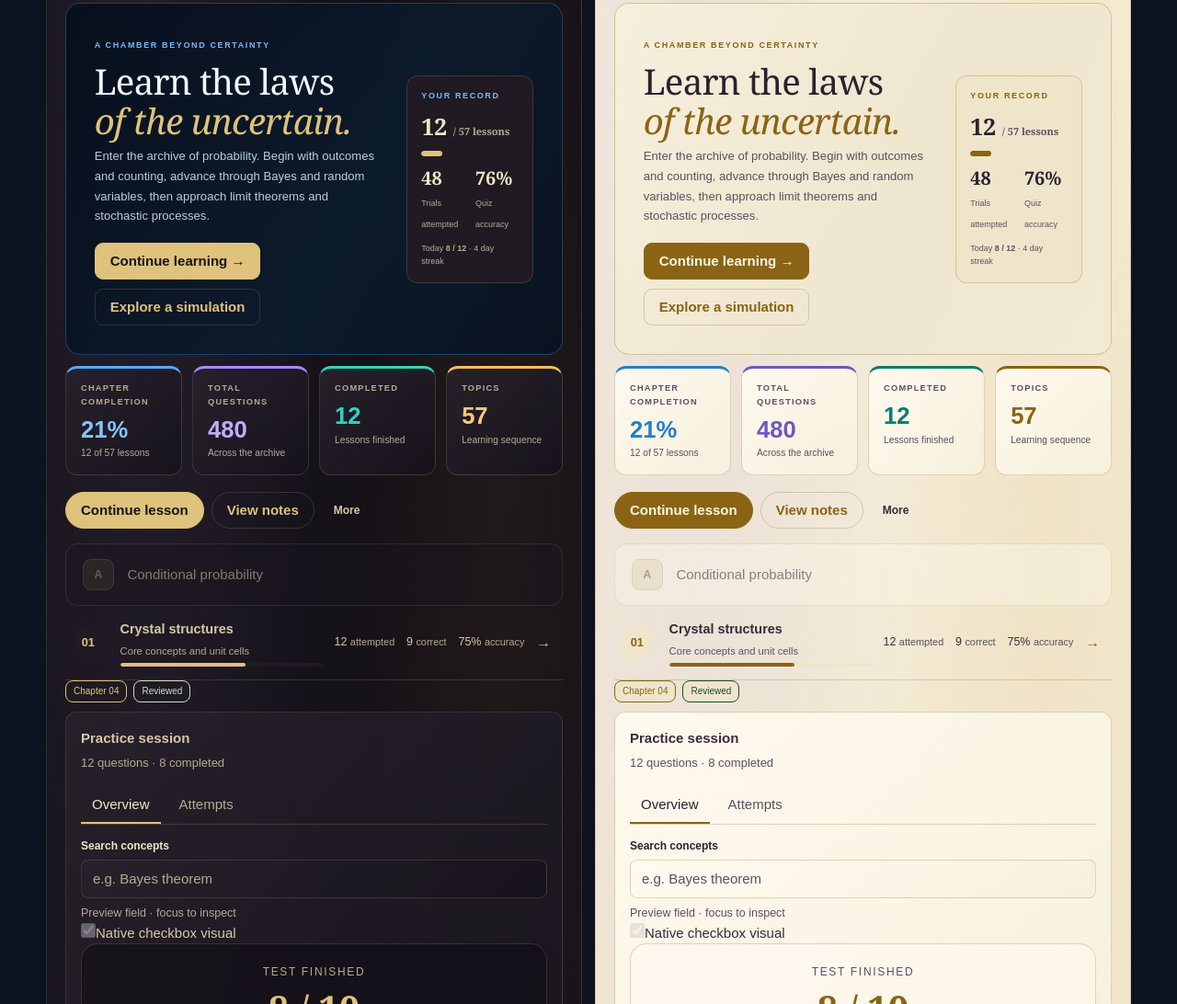
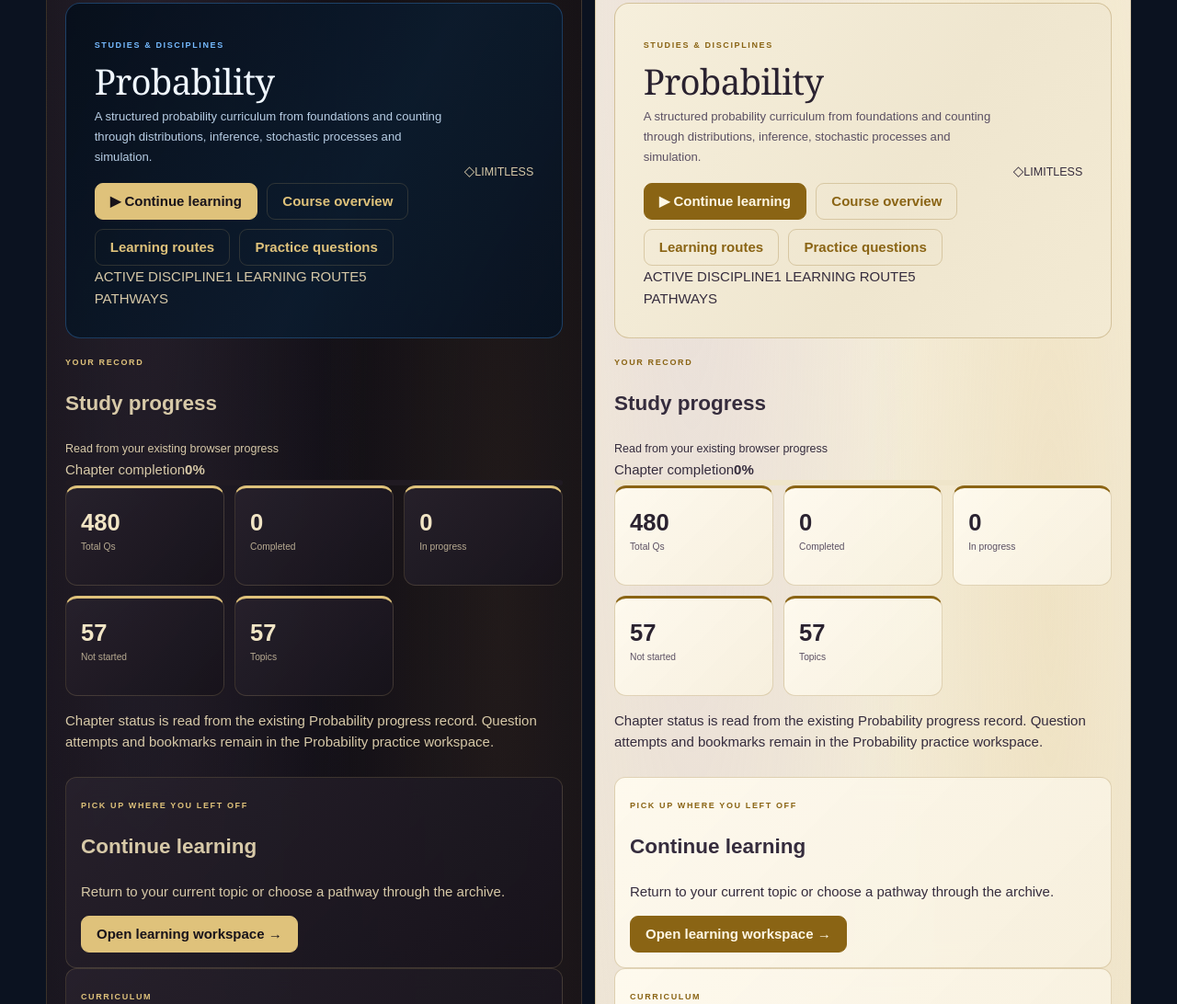
Before and after one commit to guiltythreee/Limitless-Design-System, a website: page preview/index.html in a window 1280 px wide. Shown: the part 586-1678 px from the top of the page at 92% size. Drawn offline with Linux system fonts and the light colour scheme.

Commit message:
Rebuild Probability archive page composition from live structure

```diff
--- a/preview/index.html
+++ b/preview/index.html
@@ -33,15 +33,38 @@
           <p class="preview-label">Dark theme</p><div class="sample-top"><h3>Bayesian inference</h3><span class="ds-badge ds-badge--easy">In progress</span></div>
           <p class="sample-copy">Update beliefs using evidence and conditional probability.</p>
           <header class="ds-app-topbar ds-app-topbar--probability"><span>Probability Archive</span><a href="#home">‹ LIMITLESS</a></header><div class="ds-app-breadcrumb">‹ LIMITLESS　/　STUDIES &amp; DISCIPLINES　/　PROBABILITY</div><div class="sample-live-page" aria-label="Probability archive page composition">
-  <section class="ds-page-hero">
-    <div class="ds-page-hero__copy"><span class="ds-page-hero__eyebrow">A chamber beyond certainty</span><h4 class="ds-page-hero__title">Learn the laws<br/><em>of the uncertain.</em></h4><p class="ds-page-hero__description">Enter the archive of probability. Begin with outcomes and counting, advance through Bayes and random variables, then approach limit theorems and stochastic processes.</p><div class="ds-page-hero__actions"><span class="ds-button ds-button--primary">Continue learning →</span><span class="ds-button ds-button--secondary">Explore a simulation</span></div></div>
-    <aside class="ds-panel sample-record-panel"><span class="ds-page-hero__eyebrow">Your record</span><strong class="sample-record-value">12 <small>/ 57 lessons</small></strong><div class="ds-progress" role="progressbar" aria-valuemin="0" aria-valuemax="100" aria-valuenow="21"><span style="width:21%"></span></div><div class="ds-overview-grid"><div><strong>48</strong><small>Trials attempted</small></div><div><strong>76%</strong><small>Quiz accuracy</small></div></div><p>Today <b>8 / 12</b> · 4 day streak</p></aside>
+  <section class="ds-page-hero ds-probability-archive-hero">
+    <div class="ds-page-hero__copy">
+      <span class="ds-page-hero__eyebrow">STUDIES &amp; DISCIPLINES</span>
+      <h1 class="ds-page-hero__title">Probability</h1>
+      <p class="ds-page-hero__description">A structured probability curriculum from foundations and counting through distributions, inference, stochastic processes and simulation.</p>
+      <div class="ds-page-hero__actions">
+        <span class="ds-button ds-button--primary">▶ Continue learning</span>
+        <span class="ds-button ds-button--secondary">Course overview</span>
+        <span class="ds-button ds-button--secondary">Learning routes</span>
+        <span class="ds-button ds-button--secondary">Practice questions</span>
+      </div>
+      <div class="ds-probability-tags"><span>ACTIVE DISCIPLINE</span><span>1 LEARNING ROUTE</span><span>5 PATHWAYS</span></div>
+    </div>
+    <div class="ds-probability-emblem" aria-hidden="true"><span>◇</span><small>LIMITLESS</small></div>
   </section>
-  <div class="ds-overview-grid ds-overview-grid--four">
-    <article class="ds-overview-card ds-overview-card--blue"><span class="ds-overview-card__label">Chapter completion</span><strong class="ds-overview-card__value">21%</strong><small class="ds-overview-card__detail">12 of 57 lessons</small></article>
-    <article class="ds-overview-card ds-overview-card--violet"><span class="ds-overview-card__label">Total questions</span><strong class="ds-overview-card__value">480</strong><small class="ds-overview-card__detail">Across the archive</small></article>
-    <article class="ds-overview-card ds-overview-card--teal"><span class="ds-overview-card__label">Completed</span><strong class="ds-overview-card__value">12</strong><small class="ds-overview-card__detail">Lessons finished</small></article>
-    <article class="ds-overview-card ds-overview-card--amber"><span class="ds-overview-card__label">Topics</span><strong class="ds-overview-card__value">57</strong><small class="ds-overview-card__detail">Learning sequence</small></article>
+  <section class="ds-study-progress-panel">
+    <header class="ds-study-progress-panel__header"><div><span class="ds-page-hero__eyebrow">YOUR RECORD</span><h2>Study progress</h2></div><small>Read from your existing browser progress</small></header>
+    <div class="ds-study-progress-panel__body">
+      <div class="ds-study-progress-panel__completion"><div><span>Chapter completion</span><strong>0%</strong></div><div class="ds-progress"><span style="width:0%"></span></div></div>
+      <div class="ds-overview-grid ds-overview-grid--five">
+        <article class="ds-overview-card"><strong class="ds-overview-card__value">480</strong><small class="ds-overview-card__detail">Total Qs</small></article>
+        <article class="ds-overview-card"><strong class="ds-overview-card__value">0</strong><small class="ds-overview-card__detail">Completed</small></article>
+        <article class="ds-overview-card"><strong class="ds-overview-card__value">0</strong><small class="ds-overview-card__detail">In progress</small></article>
+        <article class="ds-overview-card"><strong class="ds-overview-card__value">57</strong><small class="ds-overview-card__detail">Not started</small></article>
+        <article class="ds-overview-card"><strong class="ds-overview-card__value">57</strong><small class="ds-overview-card__detail">Topics</small></article>
+      </div>
+    </div>
+    <p class="ds-study-progress-panel__note">Chapter status is read from the existing Probability progress record. Question attempts and bookmarks remain in the Probability practice workspace.</p>
+  </section>
+  <div class="ds-probability-lower-grid">
+    <section class="ds-panel ds-probability-resume"><span class="ds-page-hero__eyebrow">PICK UP WHERE YOU LEFT OFF</span><h2>Continue learning</h2><p>Return to your current topic or choose a pathway through the archive.</p><span class="ds-button ds-button--primary">Open learning workspace →</span></section>
+    <section class="ds-panel ds-probability-pathways"><span class="ds-page-hero__eyebrow">CURRICULUM</span><h2>Learning pathways</h2><div class="ds-probability-pathway-grid"><article><strong>Foundations</strong><small>Counting, events and probability rules</small></article><article><strong>Random variables</strong><small>Distributions and expectation</small></article><article><strong>Inference</strong><small>Bayes, estimation and testing</small></article><article><strong>Stochastic processes</strong><small>Sequences, limits and simulation</small></article></div></section>
   </div>
 </div>
           <div class="sample-actions"><button class="ds-button ds-button--primary ds-button--pill">Continue lesson</button><button class="ds-button ds-button--secondary ds-button--pill">View notes</button><button class="ds-button ds-button--quiet ds-button--compact">More</button></div>
@@ -165,15 +188,38 @@
           <p class="preview-label">Light theme</p><div class="sample-top"><h3>Bayesian inference</h3><span class="ds-badge ds-badge--easy">In progress</span></div>
           <p class="sample-copy">Update beliefs using evidence and conditional probability.</p>
           <header class="ds-app-topbar ds-app-topbar--probability"><span>Probability Archive</span><a href="#home">‹ LIMITLESS</a></header><div class="ds-app-breadcrumb">‹ LIMITLESS　/　STUDIES &amp; DISCIPLINES　/　PROBABILITY</div><div class="sample-live-page" aria-label="Probability archive page composition">
-  <section class="ds-page-hero">
-    <div class="ds-page-hero__copy"><span class="ds-page-hero__eyebrow">A chamber beyond certainty</span><h4 class="ds-page-hero__title">Learn the laws<br/><em>of the uncertain.</em></h4><p class="ds-page-hero__description">Enter the archive of probability. Begin with outcomes and counting, advance through Bayes and random variables, then approach limit theorems and stochastic processes.</p><div class="ds-page-hero__actions"><span class="ds-button ds-button--primary">Continue learning →</span><span class="ds-button ds-button--secondary">Explore a simulation</span></div></div>
-    <aside class="ds-panel sample-record-panel"><span class="ds-page-hero__eyebrow">Your record</span><strong class="sample-record-value">12 <small>/ 57 lessons</small></strong><div class="ds-progress" role="progressbar" aria-valuemin="0" aria-valuemax="100" aria-valuenow="21"><span style="width:21%"></span></div><div class="ds-overview-grid"><div><strong>48</strong><small>Trials attempted</small></div><div><strong>76%</strong><small>Quiz accuracy</small></div></div><p>Today <b>8 / 12</b> · 4 day streak</p></aside>
+  <section class="ds-page-hero ds-probability-archive-hero">
+    <div class="ds-page-hero__copy">
+      <span class="ds-page-hero__eyebrow">STUDIES &amp; DISCIPLINES</span>
+      <h1 class="ds-page-hero__title">Probability</h1>
+      <p class="ds-page-hero__description">A structured probability curriculum from foundations and counting through distributions, inference, stochastic processes and simulation.</p>
+      <div class="ds-page-hero__actions">
+        <span class="ds-button ds-button--primary">▶ Continue learning</span>
+        <span class="ds-button ds-button--secondary">Course overview</span>
+        <span class="ds-button ds-button--secondary">Learning routes</span>
+        <span class="ds-button ds-button--secondary">Practice questions</span>
+      </div>
+      <div class="ds-probability-tags"><span>ACTIVE DISCIPLINE</span><span>1 LEARNING ROUTE</span><span>5 PATHWAYS</span></div>
+    </div>
+    <div class="ds-probability-emblem" aria-hidden="true"><span>◇</span><small>LIMITLESS</small></div>
   </section>
-  <div class="ds-overview-grid ds-overview-grid--four">
-    <article class="ds-overview-card ds-overview-card--blue"><span class="ds-overview-card__label">Chapter completion</span><strong class="ds-overview-card__value">21%</strong><small class="ds-overview-card__detail">12 of 57 lessons</small></article>
-    <article class="ds-overview-card ds-overview-card--violet"><span class="ds-overview-card__label">Total questions</span><strong class="ds-overview-card__value">480</strong><small class="ds-overview-card__detail">Across the archive</small></article>
-    <article class="ds-overview-card ds-overview-card--teal"><span class="ds-overview-card__label">Completed</span><strong class="ds-overview-card__value">12</strong><small class="ds-overview-card__detail">Lessons finished</small></article>
-    <article class="ds-overview-card ds-overview-card--amber"><span class="ds-overview-card__label">Topics</span><strong class="ds-overview-card__value">57</strong><small class="ds-overview-card__detail">Learning sequence</small></article>
+  <section class="ds-study-progress-panel">
+    <header class="ds-study-progress-panel__header"><div><span class="ds-page-hero__eyebrow">YOUR RECORD</span><h2>Study progress</h2></div><small>Read from your existing browser progress</small></header>
+    <div class="ds-study-progress-panel__body">
+      <div class="ds-study-progress-panel__completion"><div><span>Chapter completion</span><strong>0%</strong></div><div class="ds-progress"><span style="width:0%"></span></div></div>
+      <div class="ds-overview-grid ds-overview-grid--five">
+        <article class="ds-overview-card"><strong class="ds-overview-card__value">480</strong><small class="ds-overview-card__detail">Total Qs</small></article>
+        <article class="ds-overview-card"><strong class="ds-overview-card__value">0</strong><small class="ds-overview-card__detail">Completed</small></article>
+        <article class="ds-overview-card"><strong class="ds-overview-card__value">0</strong><small class="ds-overview-card__detail">In progress</small></article>
+        <article class="ds-overview-card"><strong class="ds-overview-card__value">57</strong><small class="ds-overview-card__detail">Not started</small></article>
+        <article class="ds-overview-card"><strong class="ds-overview-card__value">57</strong><small class="ds-overview-card__detail">Topics</small></article>
+      </div>
+    </div>
+    <p class="ds-study-progress-panel__note">Chapter status is read from the existing Probability progress record. Question attempts and bookmarks remain in the Probability practice workspace.</p>
+  </section>
+  <div class="ds-probability-lower-grid">
+    <section class="ds-panel ds-probability-resume"><span class="ds-page-hero__eyebrow">PICK UP WHERE YOU LEFT OFF</span><h2>Continue learning</h2><p>Return to your current topic or choose a pathway through the archive.</p><span class="ds-button ds-button--primary">Open learning workspace →</span></section>
+    <section class="ds-panel ds-probability-pathways"><span class="ds-page-hero__eyebrow">CURRICULUM</span><h2>Learning pathways</h2><div class="ds-probability-pathway-grid"><article><strong>Foundations</strong><small>Counting, events and probability rules</small></article><article><strong>Random variables</strong><small>Distributions and expectation</small></article><article><strong>Inference</strong><small>Bayes, estimation and testing</small></article><article><strong>Stochastic processes</strong><small>Sequences, limits and simulation</small></article></div></section>
   </div>
 </div>
           <div class="sample-actions"><button class="ds-button ds-button--primary ds-button--pill">Continue lesson</button><button class="ds-button ds-button--secondary ds-button--pill">View notes</button><button class="ds-button ds-button--quiet ds-button--compact">More</button></div>
```
